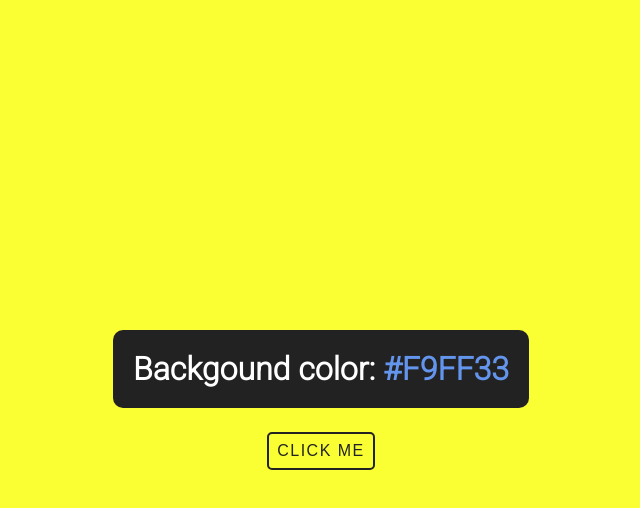
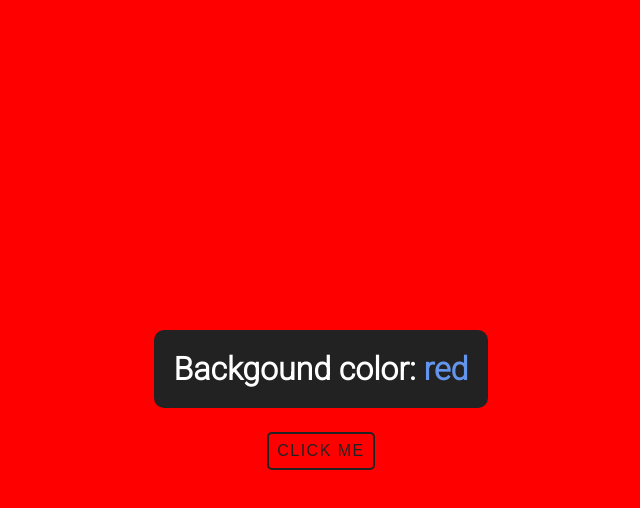
Before and after one commit to khmaladze-tiko/homework3, a plain HTML site: page index.html in a window 1280 px wide. Both pictures are taken after a click on the button "CLICK ME". Shown: the whole page, without its empty margins (319-959 px from the left). Drawn offline with Linux system fonts and the light colour scheme.

Commit message:
update js file

```diff
--- a/index.html
+++ b/index.html
@@ -15,7 +15,7 @@
     <div class="container">
         <h2>
             Backgound color:
-            <span class="color">#fff222</span>
+            <span class="color">Purple</span>
         </h2>
         <button id="btn" class="btn">CLICK ME</button>
     </div>
--- a/js/app.js
+++ b/js/app.js
@@ -2,18 +2,22 @@ const button = document.getElementById("btn");
 const color = document.querySelector(".color");
 
 const colors = [
-    "#FF5733",
-    "#F9FF33",
-    "#4471FF",
+    "yellow",
+    "brown",
+    "pink",
     "red",
     "green",
-    "rgb(85, 255, 51)",
+    "blue",
+    "grey",
+    "beige",
+    "orange",
+    "aqua",
 ];
 
 button.addEventListener("click", () => {
-    let hexColor = colors[getRandomNumber()];
-    document.body.style.backgroundColor = hexColor;
-    color.textContent = hexColor;
+    const randomColor = colors[getRandomNumber()];
+    document.body.style.backgroundColor = randomColor;
+    color.textContent = randomColor;
 });
 
 function getRandomNumber() {
```
